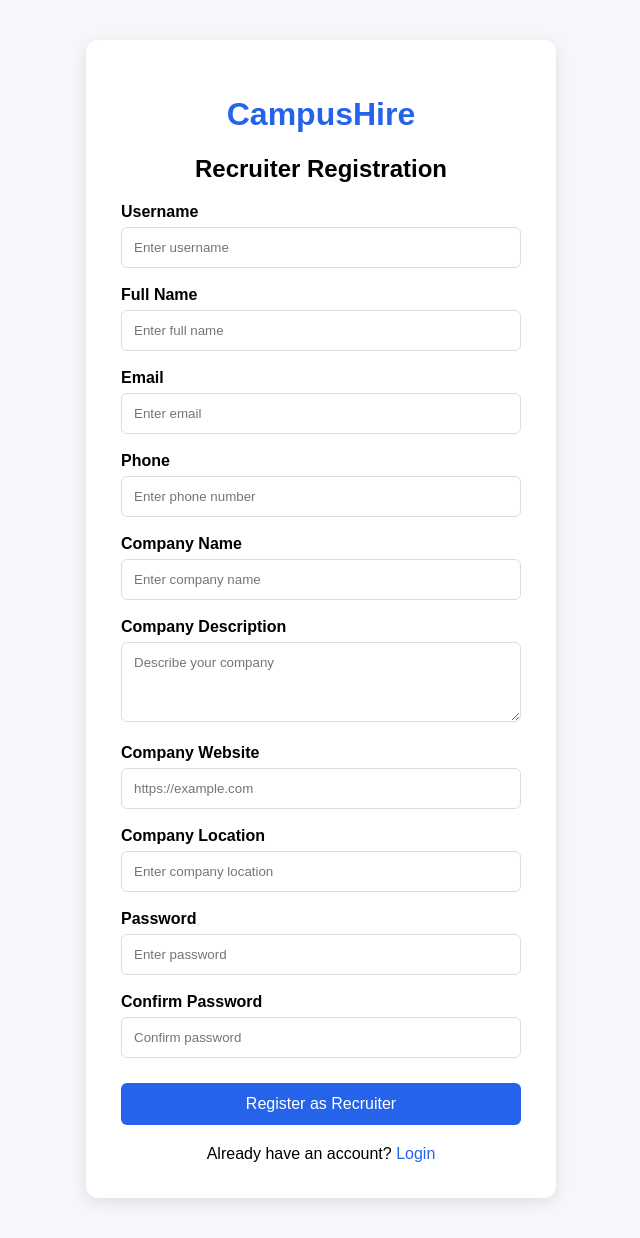
After one commit to 27rakshitapatil-sys/CampusHire, a Django app: page /accounts/register/recruiter/ in a window 1280 px wide. The commit adds this page. Shown: the whole page, without its empty margins (319-959 px from the left). Run offline with Django 5.2, Linux system fonts and the light colour scheme; parts of the project's set-up code (start-up, migrations or seed data) failed here and were passed over.

Commit message:
Add recruiter registration

```diff
--- /dev/null
+++ b/accounts/templates/recruiter_register.html
@@ -0,0 +1,192 @@
+<!DOCTYPE html>
+<html>
+<head>
+    <title>CampusHire - Recruiter Registration</title>
+
+    <style>
+        body {
+            font-family: Arial, sans-serif;
+            background: #f5f7fb;
+            margin: 0;
+            padding-top: 40px;
+            padding-bottom: 40px;
+        }
+
+        .register-box {
+            width: 400px;
+            margin: auto;
+            background: white;
+            padding: 35px;
+            border-radius: 12px;
+            box-shadow: 0 4px 15px rgba(0,0,0,0.1);
+        }
+
+        h1 {
+            text-align: center;
+            color: #2563eb;
+        }
+
+        h2 {
+            text-align: center;
+        }
+
+        label {
+            display: block;
+            margin-top: 18px;
+            margin-bottom: 6px;
+            font-weight: bold;
+        }
+
+        input,
+        textarea {
+            width: 100%;
+            padding: 12px;
+            box-sizing: border-box;
+            border: 1px solid #ddd;
+            border-radius: 6px;
+            font-family: Arial, sans-serif;
+        }
+
+        textarea {
+            resize: vertical;
+            min-height: 80px;
+        }
+
+        button {
+            width: 100%;
+            margin-top: 25px;
+            padding: 12px;
+            background: #2563eb;
+            color: white;
+            border: none;
+            border-radius: 6px;
+            font-size: 16px;
+            cursor: pointer;
+        }
+
+        button:hover {
+            background: #1d4ed8;
+        }
+
+        .error {
+            color: red;
+            text-align: center;
+            margin-top: 15px;
+        }
+
+        .login-link {
+            text-align: center;
+            margin-top: 20px;
+        }
+
+        .login-link a {
+            color: #2563eb;
+            text-decoration: none;
+        }
+    </style>
+</head>
+
+<body>
+
+<div class="register-box">
+
+    <h1>CampusHire</h1>
+
+    <h2>Recruiter Registration</h2>
+
+    <form method="POST">
+        {% csrf_token %}
+
+        <label>Username</label>
+        <input
+            type="text"
+            name="username"
+            placeholder="Enter username"
+            required
+        >
+
+        <label>Full Name</label>
+        <input
+            type="text"
+            name="full_name"
+            placeholder="Enter full name"
+            required
+        >
+
+        <label>Email</label>
+        <input
+            type="email"
+            name="email"
+            placeholder="Enter email"
+            required
+        >
+
+        <label>Phone</label>
+        <input
+            type="text"
+            name="phone"
+            placeholder="Enter phone number"
+        >
+
+        <label>Company Name</label>
+        <input
+            type="text"
+            name="company_name"
+            placeholder="Enter company name"
+        >
+
+        <label>Company Description</label>
+        <textarea
+            name="company_description"
+            placeholder="Describe your company"
+        ></textarea>
+
+        <label>Company Website</label>
+        <input
+            type="url"
+            name="company_website"
+            placeholder="https://example.com"
+        >
+
+        <label>Company Location</label>
+        <input
+            type="text"
+            name="company_location"
+            placeholder="Enter company location"
+        >
+
+        <label>Password</label>
+        <input
+            type="password"
+            name="password"
+            placeholder="Enter password"
+            required
+        >
+
+        <label>Confirm Password</label>
+        <input
+            type="password"
+            name="confirm_password"
+            placeholder="Confirm password"
+            required
+        >
+
+        <button type="submit">
+            Register as Recruiter
+        </button>
+
+    </form>
+
+    {% if error %}
+        <p class="error">{{ error }}</p>
+    {% endif %}
+
+    <div class="login-link">
+        Already have an account?
+        <a href="/accounts/login/">Login</a>
+    </div>
+
+</div>
+
+</body>
+</html>
--- a/accounts/urls.py
+++ b/accounts/urls.py
@@ -1,10 +1,12 @@
 from django.urls import path
-
-from .views import login_view, register_view, logout_view
-
+from .views import (
+    login_view,
+    register_view,
+    recruiter_register_view,
+    logout_view,
+)
 
 urlpatterns = [
-
     path(
         'login/',
         login_view,
@@ -18,9 +20,14 @@ urlpatterns = [
     ),
 
     path(
+        'register/recruiter/',
+        recruiter_register_view,
+        name='recruiter_register'
+    ),
+
+    path(
         'logout/',
         logout_view,
         name='logout'
     ),
-
 ]
--- a/accounts/views.py
+++ b/accounts/views.py
@@ -4,6 +4,7 @@ from django.contrib.auth.decorators import login_required
 from django.shortcuts import render, redirect
 
 from students.models import Student
+from recruiters.models import Recruiter
 
 
 # =========================================================
@@ -44,7 +45,7 @@ def login_view(request):
 
 
 # =========================================================
-# REGISTER
+# STUDENT REGISTER
 # =========================================================
 
 def register_view(request):
@@ -59,8 +60,6 @@ def register_view(request):
         password = request.POST.get('password', '')
         confirm_password = request.POST.get('confirm_password', '')
 
-        # Empty fields
-
         if not username or not email or not password:
 
             return render(
@@ -71,8 +70,6 @@ def register_view(request):
                 }
             )
 
-        # Username check
-
         if User.objects.filter(username=username).exists():
 
             return render(
@@ -82,8 +79,6 @@ def register_view(request):
                     'error': 'Username already exists'
                 }
             )
-
-        # Email check
 
         if User.objects.filter(email=email).exists():
 
@@ -105,7 +100,15 @@ def register_view(request):
                 }
             )
 
-        # Password confirmation
+        if Recruiter.objects.filter(email=email).exists():
+
+            return render(
+                request,
+                'register.html',
+                {
+                    'error': 'Email already registered'
+                }
+            )
 
         if confirm_password and password != confirm_password:
 
@@ -117,15 +120,11 @@ def register_view(request):
                 }
             )
 
-        # Create user
-
         user = User.objects.create_user(
             username=username,
             email=email,
             password=password
         )
-
-        # Create student profile
 
         Student.objects.create(
             user=user,
@@ -145,6 +144,132 @@ def register_view(request):
 
 
 # =========================================================
+# RECRUITER REGISTER
+# =========================================================
+
+def recruiter_register_view(request):
+
+    if request.user.is_authenticated:
+        return redirect('/')
+
+    if request.method == 'POST':
+
+        username = request.POST.get('username', '').strip()
+        full_name = request.POST.get('full_name', '').strip()
+        email = request.POST.get('email', '').strip()
+        phone = request.POST.get('phone', '').strip()
+        company_name = request.POST.get('company_name', '').strip()
+        company_description = request.POST.get(
+            'company_description',
+            ''
+        ).strip()
+        company_website = request.POST.get(
+            'company_website',
+            ''
+        ).strip()
+        company_location = request.POST.get(
+            'company_location',
+            ''
+        ).strip()
+
+        password = request.POST.get('password', '')
+        confirm_password = request.POST.get(
+            'confirm_password',
+            ''
+        )
+
+        # Required fields
+
+        if not username or not full_name or not email or not password:
+            return render(
+                request,
+                'recruiter_register.html',
+                {
+                    'error': 'Please fill all required fields.'
+                }
+            )
+
+        # Username check
+
+        if User.objects.filter(username=username).exists():
+            return render(
+                request,
+                'recruiter_register.html',
+                {
+                    'error': 'Username already exists'
+                }
+            )
+
+        # Email check
+
+        if User.objects.filter(email=email).exists():
+            return render(
+                request,
+                'recruiter_register.html',
+                {
+                    'error': 'Email already registered'
+                }
+            )
+
+        if Student.objects.filter(email=email).exists():
+            return render(
+                request,
+                'recruiter_register.html',
+                {
+                    'error': 'Email already registered'
+                }
+            )
+
+        if Recruiter.objects.filter(email=email).exists():
+            return render(
+                request,
+                'recruiter_register.html',
+                {
+                    'error': 'Email already registered'
+                }
+            )
+
+        # Password confirmation
+
+        if password != confirm_password:
+            return render(
+                request,
+                'recruiter_register.html',
+                {
+                    'error': 'Passwords do not match.'
+                }
+            )
+
+        # Create login account
+
+        user = User.objects.create_user(
+            username=username,
+            email=email,
+            password=password
+        )
+
+        # Create recruiter profile
+
+        Recruiter.objects.create(
+            user=user,
+            full_name=full_name,
+            email=email,
+            phone=phone,
+            company_name=company_name,
+            company_description=company_description,
+            company_website=company_website or None,
+            company_location=company_location
+        )
+
+        return redirect('/accounts/login/')
+
+    return render(
+        request,
+        'recruiter_register.html'
+    )
+
+
+# =========================================================
 # LOGOUT
 # =========================================================
 
```
Also changed, not shown: accounts/templates/register.html (+8 -3 lines), config/settings.py (+5 -2 lines).
